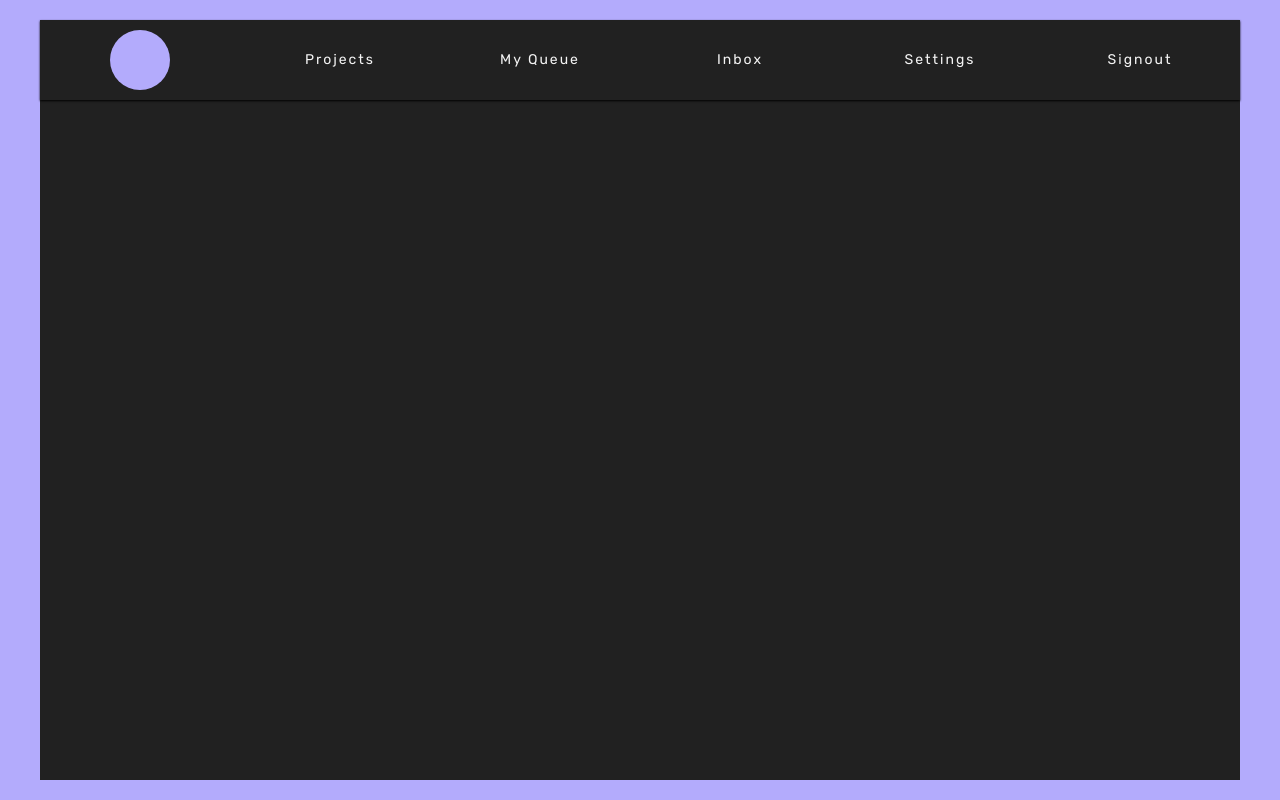
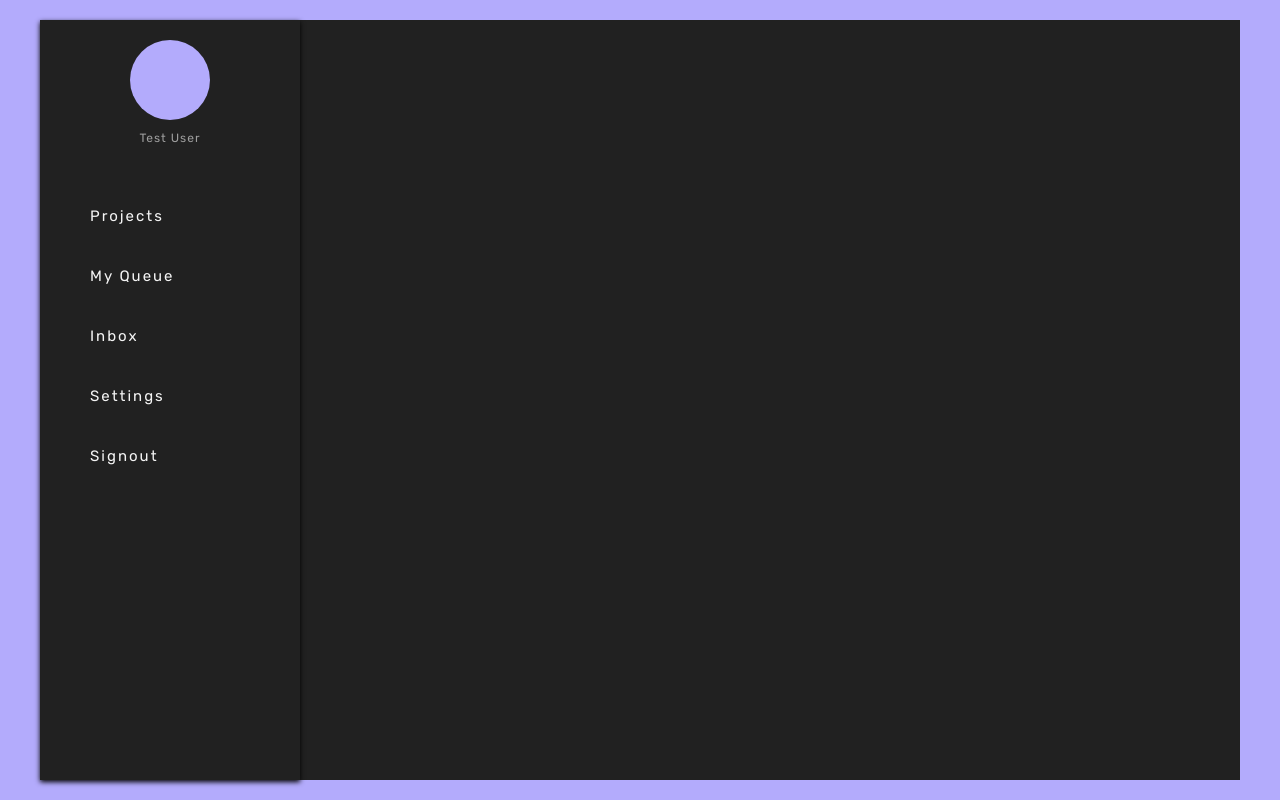
Before and after one commit to gmarcusmartinez/Cioran-Client, a Next.js app: page /dashboard in a window 1280 px wide. Built offline with nearby package versions, Linux system fonts and the light colour scheme.

Commit message:
Navigation desktop styles complete

```diff
--- a/components/Dashboard/Navigation/styles.scss
+++ b/components/Dashboard/Navigation/styles.scss
@@ -55,9 +55,7 @@ $nav-link-font-size: 1.4rem;
 
     display: none;
   }
-}
-@include respond(tablet) {
-  .navigation {
+  @include respond(tablet) {
     &__header {
       display: grid;
       grid-template-columns: $tablet-grid-cols;
@@ -69,6 +67,33 @@ $nav-link-font-size: 1.4rem;
       display: flex;
       align-items: center;
       justify-content: center;
+    }
+  }
+  @include respond(desktop) {
+    height: 100%;
+    &__header {
+      box-shadow: var(--box-shadow-medium);
+      height: 100%;
+      width: 26rem;
+      display: flex;
+      flex-direction: column;
+    }
+    &__usr-img {
+      margin-bottom: var(--margin-sm);
+      margin-top: var(--margin-md);
+      height: 8rem;
+      width: 8rem;
+    }
+    &__usr-name {
+      display: block;
+      margin-bottom: 4rem;
+    }
+    &__link {
+      font-size: 1.5rem;
+      justify-content: unset;
+      padding-left: 5rem;
+      height: 6rem;
+      width: 100%;
     }
   }
 }
--- a/styles/pages/Dashboard.scss
+++ b/styles/pages/Dashboard.scss
@@ -15,10 +15,7 @@
   width: 100%;
   background-color: var(--color-dark-theme-secondary);
   margin: 0rem;
-}
-
-@include respond(desktop) {
-  .dashboard {
+  @include respond(desktop) {
     height: 95%;
     width: 95%;
     max-width: 120rem;
```
